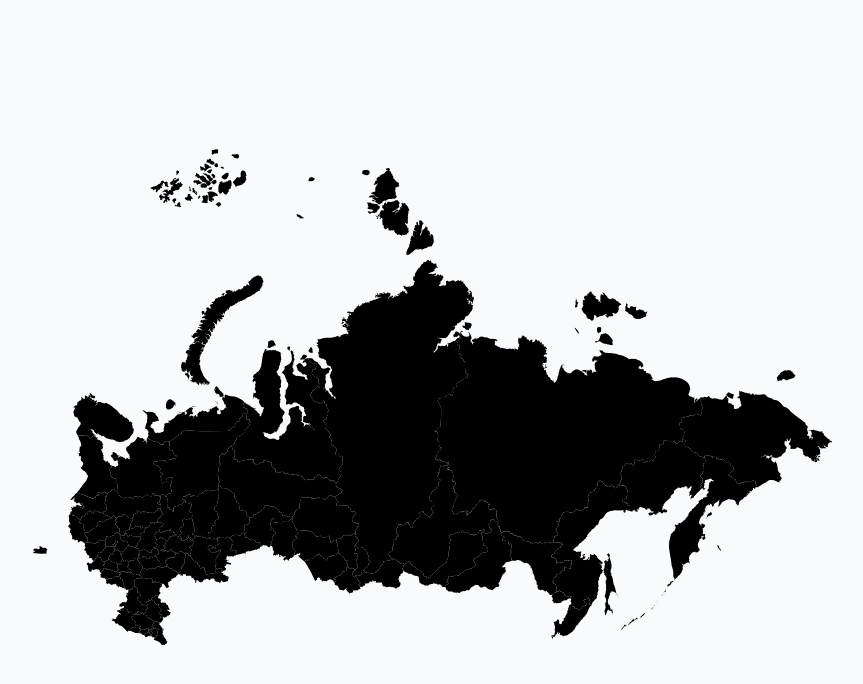
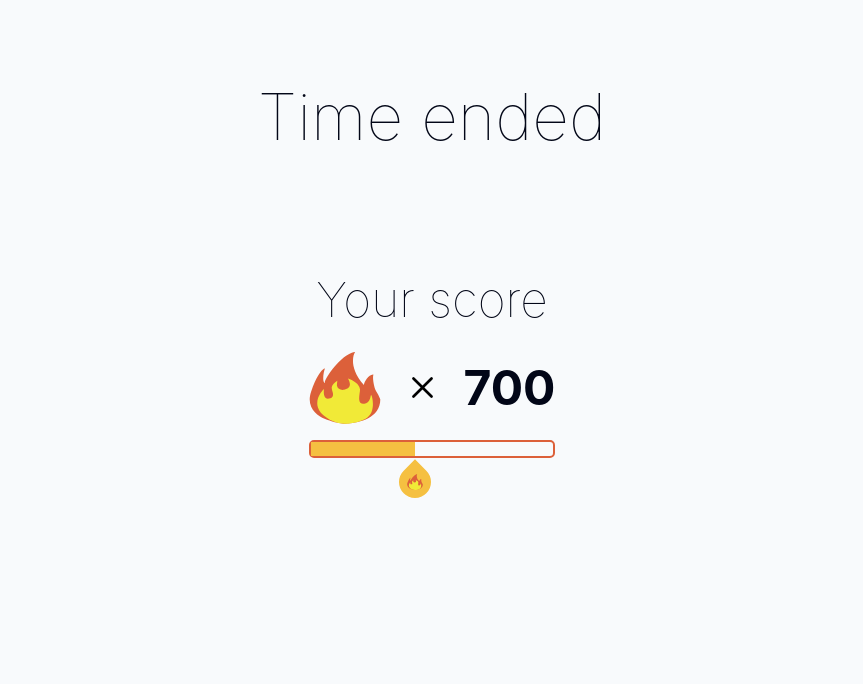
Before and after one commit to cawa-93/rocat, a Vue app: page / in a window 1280 px wide. Shown: the top 684 px of the page, without its empty margins (208-1071 px from the left). Built offline with nearby package versions, Linux system fonts and the light colour scheme.

Commit message:
styles for end game

```diff
--- a/src/App.vue
+++ b/src/App.vue
@@ -8,13 +8,19 @@ import GameScore from "./components/GameScore.vue";
  *
  * @type {Ref<'START-SCREEN'|'IN-GAME'|'GAME-END'>}
  */
-const STATE = ref(import.meta.env.PROD ? 'START-SCREEN' : 'IN-GAME')
+const STATE = ref(import.meta.env.PROD ? 'START-SCREEN' : 'GAME-END')
+
+const currentScore = ref(0)
+function onGameEnd(score) {
+  currentScore.value = score
+  STATE.value = 'GAME-END'
+}
 </script>
 
 <template>
 <div>
-  <LaunchZone v-if="STATE === 'IN-GAME'" @end="STATE = 'GAME-END'"/>
-  <GameScore v-else-if="STATE === 'GAME-END'"/>
+  <LaunchZone v-if="STATE === 'IN-GAME'" @end="onGameEnd"/>
+  <GameScore :score="700" v-else-if="STATE === 'GAME-END'"/>
   <StartScreen @start="STATE = 'IN-GAME'" v-else/>
 </div>
 </template>
--- a/src/components/GameScore.vue
+++ b/src/components/GameScore.vue
@@ -1,42 +1,77 @@
 <script setup>
-import {getScore} from "../gameScore.js";
-import {ref} from "vue";
+import {computed, ref} from "vue";
+
+import {MAX_HITS} from "../config.js";
 
 const emit = defineEmits(['start'])
-const score = getScore()
+const props = defineProps(['score'])
 
 const showDonateForm = ref(false)
 const donate = ref(100)
+
+const progress = computed(() => Math.round((props.score / MAX_HITS) * 100))
 </script>
 
 <template>
   <section @click="emit('start')">
     <h1>Time ended</h1>
+
+    <div class="score-section">
       <h2>Your score</h2>
+
       <div class="score">
         <img src="../assets/fire.svg" alt="Hits">
+        <img src="../assets/x.svg" alt="X">
 
         <b>
-      {{score}}
+          {{ score }}
         </b>
       </div>
 
-    <div v-if="showDonateForm">
-      <div class="donate-input">
+      <div class="progress" :style="{'--progress': progress + '%'}">
+        <div></div>
+      </div>
+
+      <small>Destroyed {{ progress }}% targets</small>
+    </div>
+
+    <div class="donate-section">
+      <small v-if="showDonateForm">How many to launch?</small>
+      <div v-if="showDonateForm" class="donate-input">
         <img class="rocket" src="../assets/rocket.svg" alt="Rocket">
         <img src="../assets/x.svg" alt="X">
+        <div class="input-wrapper">
           <input type="number" name="a" v-model="donate">
         </div>
-      <a target="_blank" :href="'https://send.monobank.ua/jar/4Dyucs5PBU?a=' + (donate + score)" class="pulse">Launch</a>
+      </div>
+      <a v-if="showDonateForm" target="_blank" :href="'https://send.monobank.ua/jar/4Dyucs5PBU?a=' + donate"
+         class="pulse">Launch</a>
+      <button v-if="!showDonateForm" class="open-donate" type="button" @click="showDonateForm = true">
+        Launch more
+      </button>
     </div>
 
-    <button class="pulse" type="button" @click="showDonateForm = true" v-else>Launch more</button>
 
   </section>
 
 </template>
 
 <style scoped>
+
+h1 {
+  font-size: 200%;
+  font-weight: lighter;
+  margin: 0;
+  opacity: 0;
+  animation: fadeIn 300ms 0.5s;
+  animation-fill-mode: forwards;
+}
+
+small {
+  font-size: 60%;
+  opacity: 0.7;
+}
+
 
 section {
   box-sizing: border-box;
@@ -48,15 +83,103 @@ section {
   align-items: center;
   font-weight: lighter;
   font-size: 2em;
-  padding: 10%;
+  padding: 20px 10%;
 }
+
+.score-section {
+  display: grid;
+  gap: 0.5em;
+}
+
+h2 {
+  font-size: 150%;
+  font-weight: lighter;
+  margin: 0;
+  opacity: 0;
+  animation: fadeIn 300ms 1s;
+  animation-fill-mode: forwards;
+}
+
 
 .score {
   font-size: 150%;
   display: flex;
-  gap: 1em;
+  gap: 0.5em;
   align-items: center;
+  opacity: 0;
+  animation: fadeIn 300ms 1.5s;
+  animation-fill-mode: forwards;
 }
+
+
+.progress {
+  height: 18px;
+  border: 2px solid #dc603a;
+  border-radius: 5px;
+  box-sizing: border-box;
+  margin-bottom: 50px;
+  opacity: 0;
+  animation: fadeIn 300ms 1.8s;
+  animation-fill-mode: forwards;
+}
+
+.progress > div {
+  display: block;
+  width: 0;
+  background-color: #f5c041;
+  background-clip: content-box;
+  box-sizing: border-box;
+  height: 100%;
+  position: relative;
+  animation: expandWidth ease-in-out 3s 2s;
+  animation-fill-mode: forwards;
+
+}
+
+.progress > div:before,
+.progress > div:after {
+  content: "";
+  display: block;
+  position: absolute;
+  bottom: 0;
+  right: 0;
+  height: 32px;
+  aspect-ratio: 1;
+  background-size: contain;
+  translate: 50% calc(100% + 10px);
+}
+
+@keyframes expandWidth {
+  to {
+    width: var(--progress);
+  }
+}
+
+.progress > div:before {
+  background-color: #f5c041;
+  border-radius: 50% 50% 50% 0;
+  rotate: 135deg;
+}
+
+
+.progress > div:after {
+  background-position: center;
+  background-repeat: no-repeat;
+  background-image: url("../assets/fire.svg");
+  width: 16px;
+}
+
+.score-section small {
+  opacity: 0;
+  animation: fadeIn 300ms 5s;
+  animation-fill-mode: forwards;
+}
+
+.donate-section {
+  display: grid;
+  gap: 0.5em;
+}
+
 
 .donate-input {
   display: flex;
@@ -70,9 +193,57 @@ input {
   font-size: inherit;
   display: inline;
   min-width: 0;
+  -moz-appearance: textfield;
+}
+
+input::-webkit-outer-spin-button,
+input::-webkit-inner-spin-button {
+  -webkit-appearance: none;
 }
 
 .donate-input img.rocket {
-  rotate: 45deg;
+  rotate: -135deg;
 }
+
+button {
+  background: none;
+}
+
+.input-wrapper {
+  width: 100px;
+}
+
+a {
+  color: inherit;
+  text-decoration: inherit;
+}
+
+.open-donate {
+  scale: 0;
+  animation: zoomIn 300ms 6s, pulse 2s 6s infinite;
+  animation-fill-mode: forwards;
+}
+
+
+@keyframes zoomIn {
+  from {
+    scale: 0;
+  }
+
+  to {
+    scale: 1;
+  }
+}
+
+
+@keyframes fadeIn {
+  from {
+    opacity: 0;
+  }
+
+  to {
+    opacity: 1;
+  }
+}
+
 </style>
--- a/src/components/LaunchZone.vue
+++ b/src/components/LaunchZone.vue
@@ -28,8 +28,8 @@ function debounce(func, timeout = 300) {
 const emit = defineEmits(['end'])
 
 function end() {
-  // document.removeEventListener('click', clickHandler)
-  // setTimeout(() => emit('end'), 2000)
+  document.removeEventListener('click', clickHandler)
+  setTimeout(() => emit('end'), 2000)
 }
 
 const endDebounced = debounce(end, 2000)
--- a/src/style.css
+++ b/src/style.css
@@ -18,7 +18,7 @@ html, body {
   color: var(--foreground);
 }
 
-button {
+button, a {
   border-radius: 8px;
   border: 1px solid transparent;
   padding: 0.6em 1.2em;
@@ -28,11 +28,11 @@ button {
   cursor: pointer;
   transition: border-color 0.25s;
 }
-button:hover {
+:is(button, a):hover {
   border-color: #646cff;
 }
-button:focus,
-button:focus-visible {
+:is(button, a):focus,
+:is(button, a):focus-visible {
   outline: 4px auto -webkit-focus-ring-color;
 }
 
```
Lines whose indentation alone changed are shown as unchanged.
